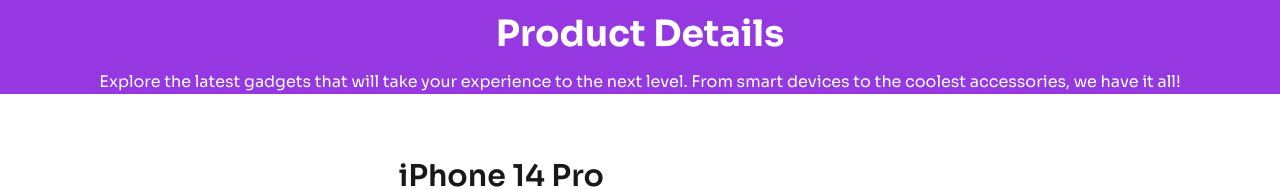
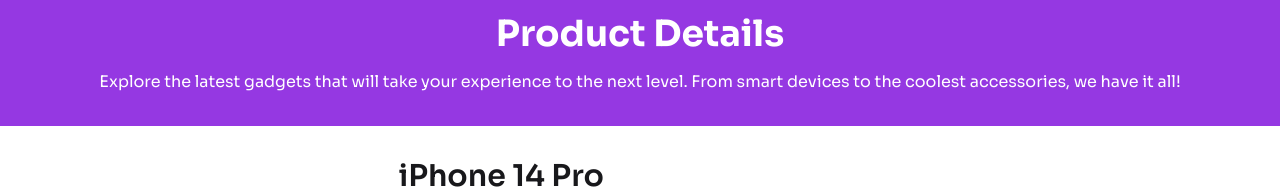
Before and after one commit to programming-hero-web-course-4/b10a8-gadget-heaven-mtowfiq, a React (Vite) app: page /products/1 in a window 1280 px wide. Shown: the part 142-331 px from the top of the page. Built offline with nearby package versions, Linux system fonts and the light colour scheme.

Commit message:
Finished

```diff
--- a/src/Components/Details/Details.jsx
+++ b/src/Components/Details/Details.jsx
@@ -33,7 +33,7 @@ const Details = () => {
         <div>
             <div className='bg-purple pt-8 px-10 text-white'>
                 <h2 className='font-bold text-4xl text-center'>Product Details</h2>
-                <p className='mt-4 mb-8 text-center'>Explore the latest gadgets that will take your experience to the next level. From smart devices to the coolest accessories, we have it all!</p>
+                <p className='mt-4 pb-8 text-center'>Explore the latest gadgets that will take your experience to the next level. From smart devices to the coolest accessories, we have it all!</p>
             </div>
             <div className='p-8 max-w-7xl mx-auto flex gap-8'>
                 <div className='my-auto'>
```
